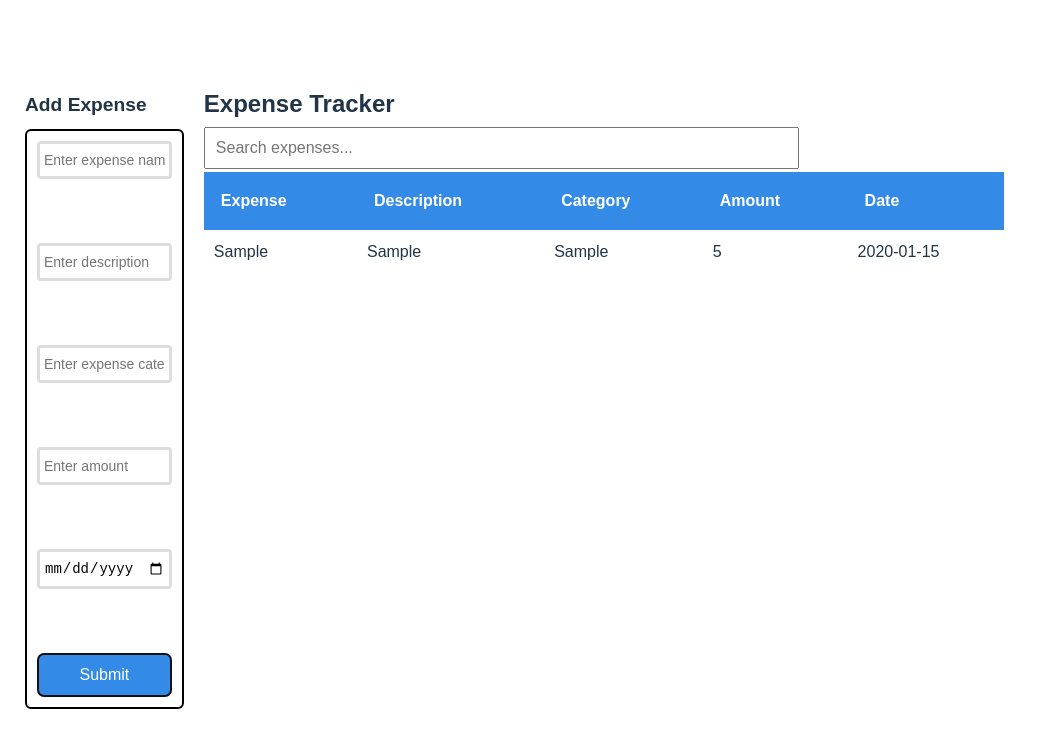
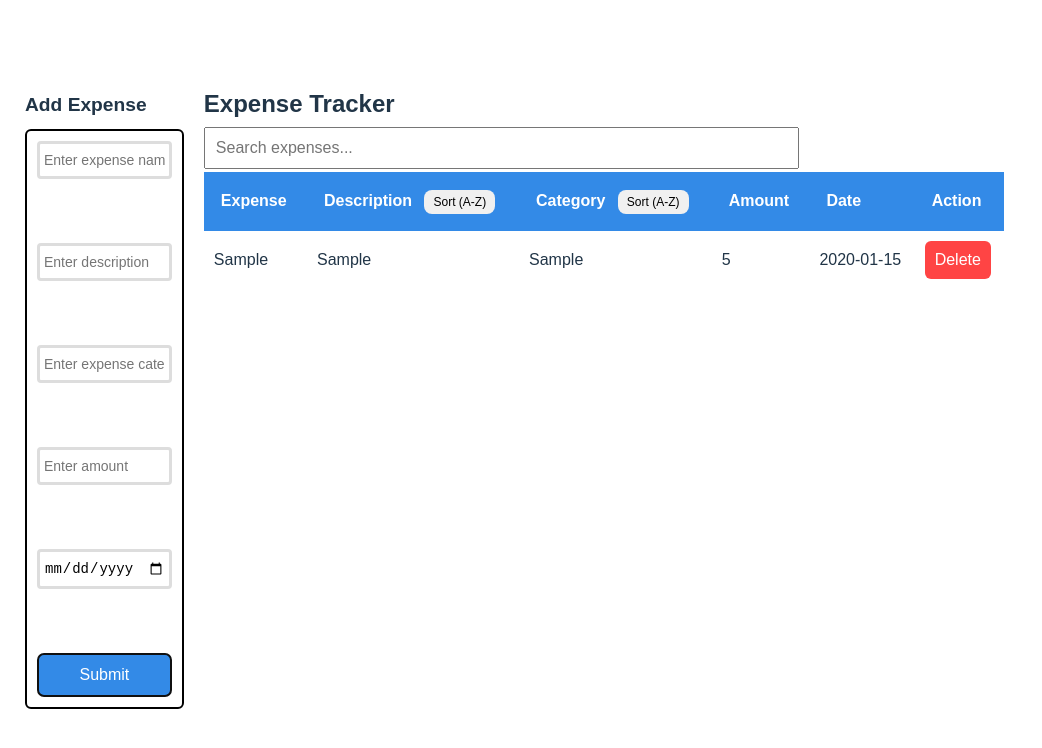
Before and after one commit to Esther-Sonia/expense-tracker, a React (Vite) app: page / in a window 1280 px wide. Both pictures are taken after typing "Sample", "Sample", "Sample", "5", "2020-01-15" into the empty fields and a click on the button "Submit". Shown: the top 748 px of the page, without its empty margins (0-1042 px from the left). Built offline with nearby package versions, Linux system fonts and the light colour scheme.

Commit message:
implement sort and delete functionality to expense table

```diff
--- a/src/assets/components/ExpenseTable.jsx
+++ b/src/assets/components/ExpenseTable.jsx
@@ -1,25 +1,56 @@
-import React from "react";
+import React, { useState } from "react";
 
-function ExpenseTable({ expenses }) {
+
+function ExpenseTable({ expenses, onDelete }) {
+    const [sortBy, setSortBy] = useState(null);
+
+
+    const sortedExpenses = [...expenses].sort((a, b) => {
+        if (!sortBy) return 0;
+    return a[sortBy].localeCompare(b[sortBy]);
+  });
+
+  const sortButtonStyle = {
+    marginLeft: "8px",
+    padding: "4px 8px",
+    fontSize: "12px",
+    backgroundColor: "#f0f0f0",
+  };
+
     return (
         <table style={{ width: "100%", minWidth: "800px", borderCollapse: "collapse" }}>
             <thead style={{ background: "#338AE7	", color: "#fff" }}>
               <tr>
-            <th style={thStyle}>Expense</th>
-            <th style={thStyle}>Description</th>
-            <th style={thStyle}>Category</th>
+            <th style={thStyle} onClick={() => setSortBy('expense')} >Expense</th>
+            <th style={thStyle}> Description <button onClick={() => setSortBy('description')}style={sortButtonStyle} > Sort (A-Z)</button> </th>
+            <th style={thStyle}> Category <button onClick={() => setSortBy('category')}style={sortButtonStyle} > Sort (A-Z)</button> </th>
             <th style={thStyle}>Amount</th>
             <th style={thStyle}>Date</th>
+            <th style={thStyle}>Action</th>
             </tr>
             </thead>
             <tbody>
-                {expenses.map((exp, index) =>
+                {sortedExpenses.map((exp, index) =>
                     <tr key={index}>
                     <td style={tdStyle}>{exp.expense}</td>
                     <td style={tdStyle}>{exp.description}</td>
                     <td style={tdStyle}>{exp.category}</td>
                     <td style={tdStyle}>{exp.amount}</td>
                     <td style={tdStyle}>{exp.date}</td>
+                    <td style={tdStyle}>
+              <button
+                onClick={() => onDelete(index)}
+                style={{
+                  background: "#ff4444",
+                  color: "white",
+                  border: "none",
+                  padding: "10px",
+                  borderRadius: "6px"
+                }}
+              >
+                Delete
+              </button>
+            </td>
                     </tr>
                 )}
 
@@ -37,6 +68,8 @@ const thStyle = {
 const tdStyle = {
   padding: "10px",
   textAlign: "left",
+  cursor: "pointer",
+
 };
 
 
```
